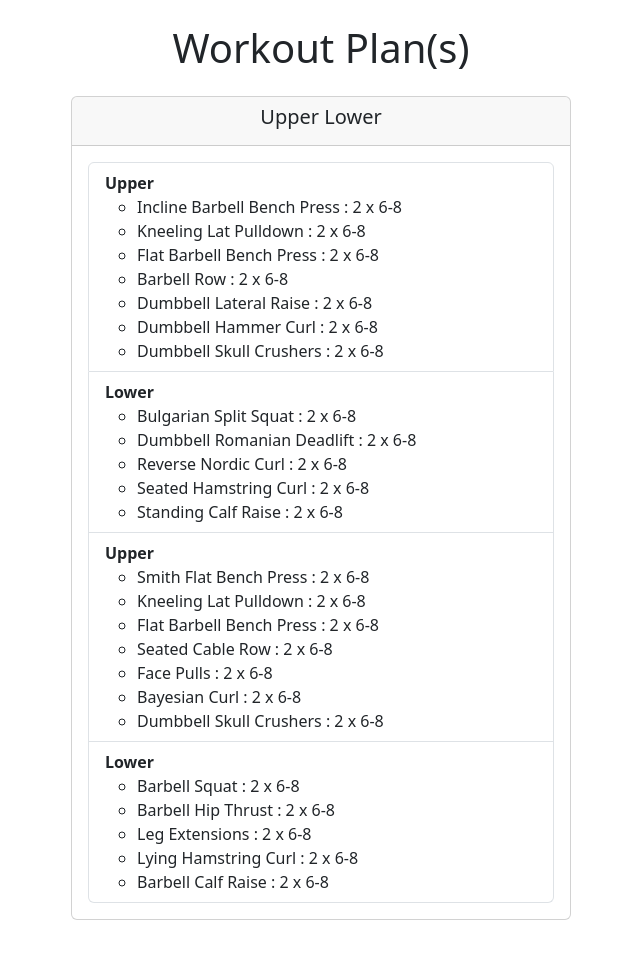
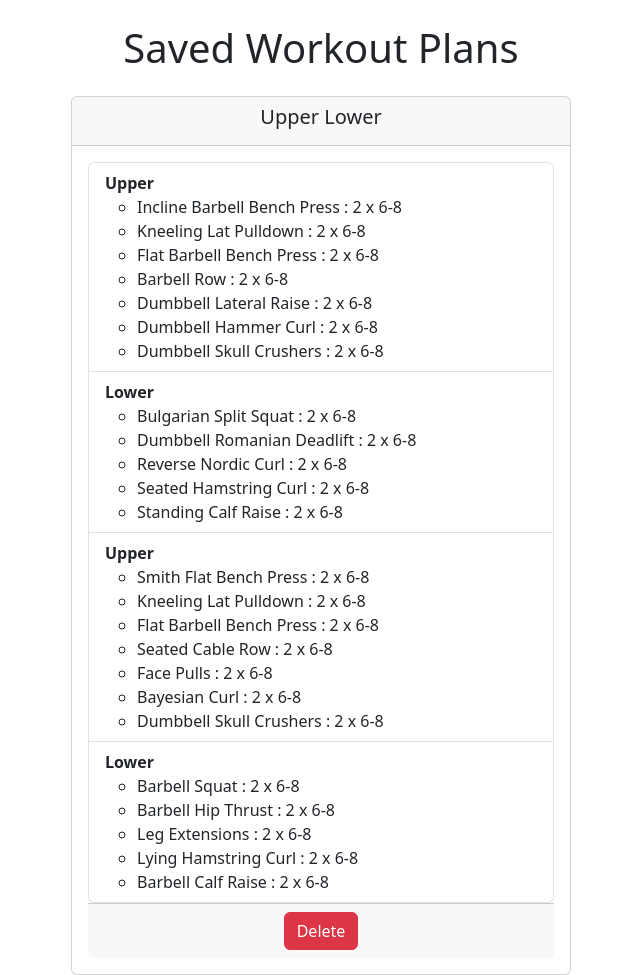
Before and after one commit to israelavendanojr/workout-generator, a Flask app: page /saved_plans in a window 1280 px wide. Shown: the part 56-1031 px from the top of the page, without its empty margins (319-959 px from the left). Before the commit the page ends 976 px from the top, so only its background shows below. Run offline with Flask 3, Linux system fonts and the light colour scheme; a user stored in the database is signed in.

Commit message:
delete button

```diff
--- a/website/templates/saved_plans.html
+++ b/website/templates/saved_plans.html
@@ -4,7 +4,7 @@
 
 {% block content %}
 <div class="container mt-4">
-    <h1 class="text-center mb-4">Workout Plan(s)</h1>
+    <h1 class="text-center mb-4">Saved Workout Plans</h1>
 
     {% if plans %}
     <div id="workoutCarousel" class="carousel slide" data-bs-ride="carousel">
@@ -28,6 +28,14 @@
                             </li>
                             {% endfor %}
                         </ul>
+
+                    <div class="card-footer text-center">
+                        <!-- Delete Form -->
+                        <form method="POST" action="{{ url_for('views.delete_plan', plan_id=plan.id) }}" style="display:inline;">
+                            <button type="submit" class="btn btn-danger" onclick="return confirm('Are you sure you want to delete this plan?');">Delete</button>
+                        </form>
+                    </div>
+
                     </div>
                 </div>
             </div>
--- a/website/views.py
+++ b/website/views.py
@@ -171,3 +171,20 @@ def debug_saved_plans():
         print("\nDecoded plan_data:", json.loads(plan.plan))  # Ensure it's valid JSON
 
     return "Check console for debug output"
+
+@views.route('/delete_plan/<int:plan_id>', methods=['POST'])
+@login_required
+def delete_plan(plan_id):
+    # find saved plan by ID
+    plan = SavedPlan.query.get_or_404(plan_id)
+
+    if plan.user_id != current_user.id:
+        flash("You cannot delete plans you do not own.", "error")
+        return redirect(url_for('views.saved_plans'))
+
+    # delete plan
+    db.session.delete(plan)
+    db.session.commit()
+
+    flash("Plan deleted successfully!", "success")
+    return redirect(url_for('views.saved_plans'))
```
Also changed, not shown: instance/database.db.
